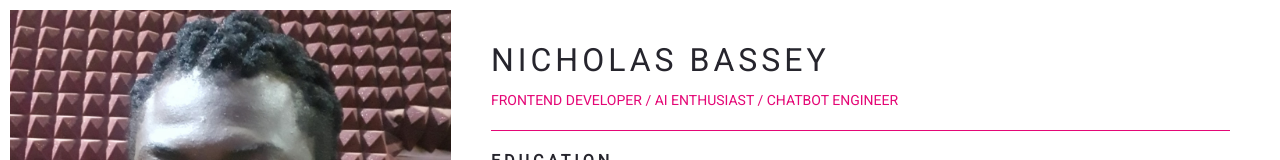
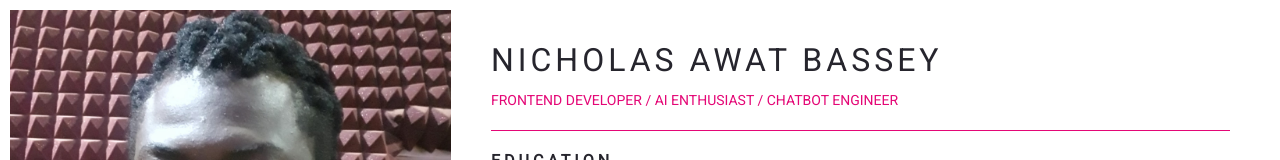
Before and after one commit to klauz008/Portfolio, a plain HTML site: page index.html in a window 1280 px wide. Shown: the top 160 px of the page. Drawn offline with Linux system fonts and the light colour scheme.

Commit message:
update to resume

```diff
--- a/index.html
+++ b/index.html
@@ -89,7 +89,7 @@
         </div>
         <div class="right">
             <div class="portfolio-item portfolio-name">
-                <div class="name">NICHOLAS BASSEY</div>
+                <div class="name">NICHOLAS AWAT BASSEY</div>
                 <div class="role">Frontend Developer / AI Enthusiast / Chatbot Engineer</div>
             </div>
             <div class="portfolio-item portfolio-education">
```
